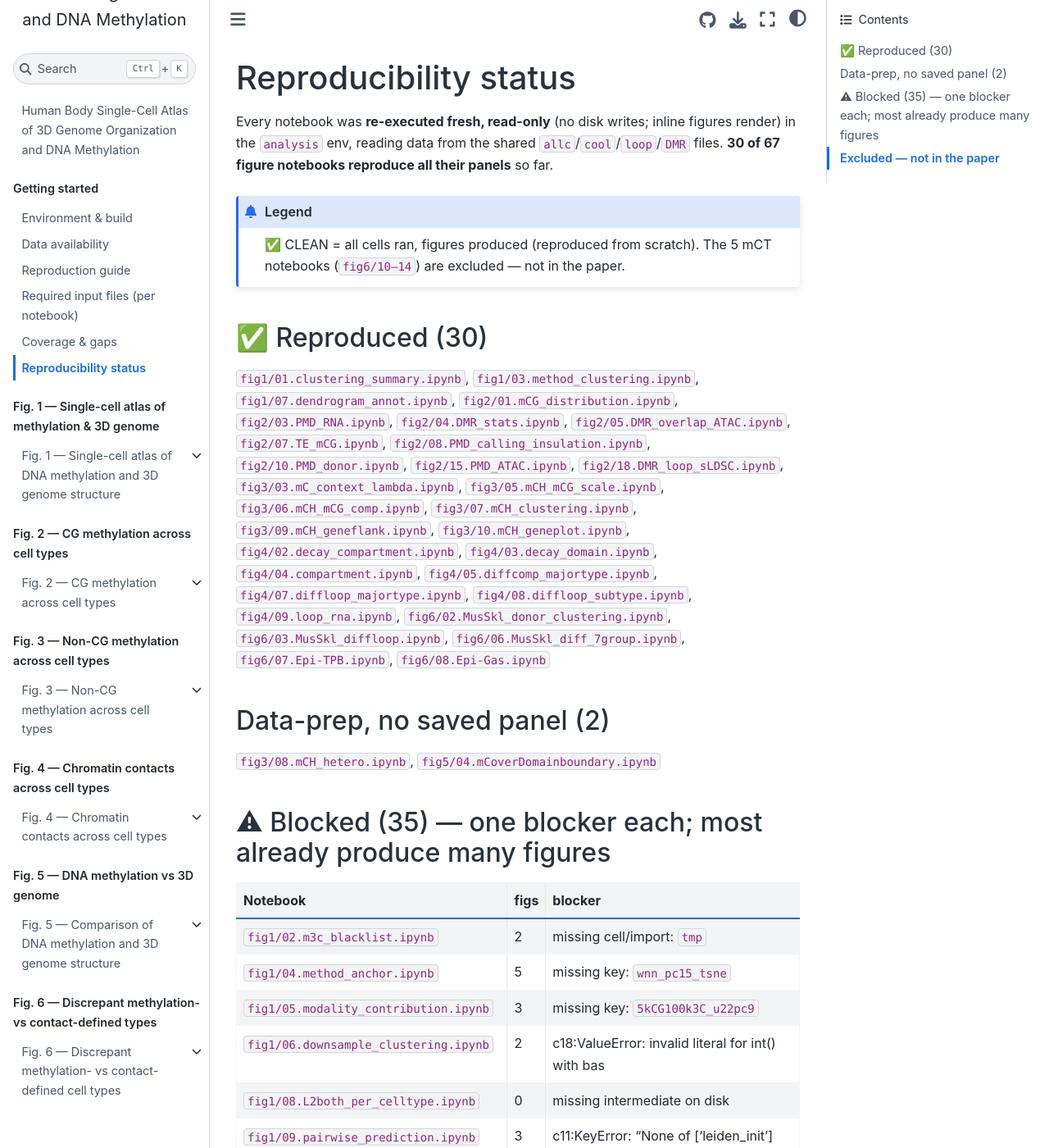
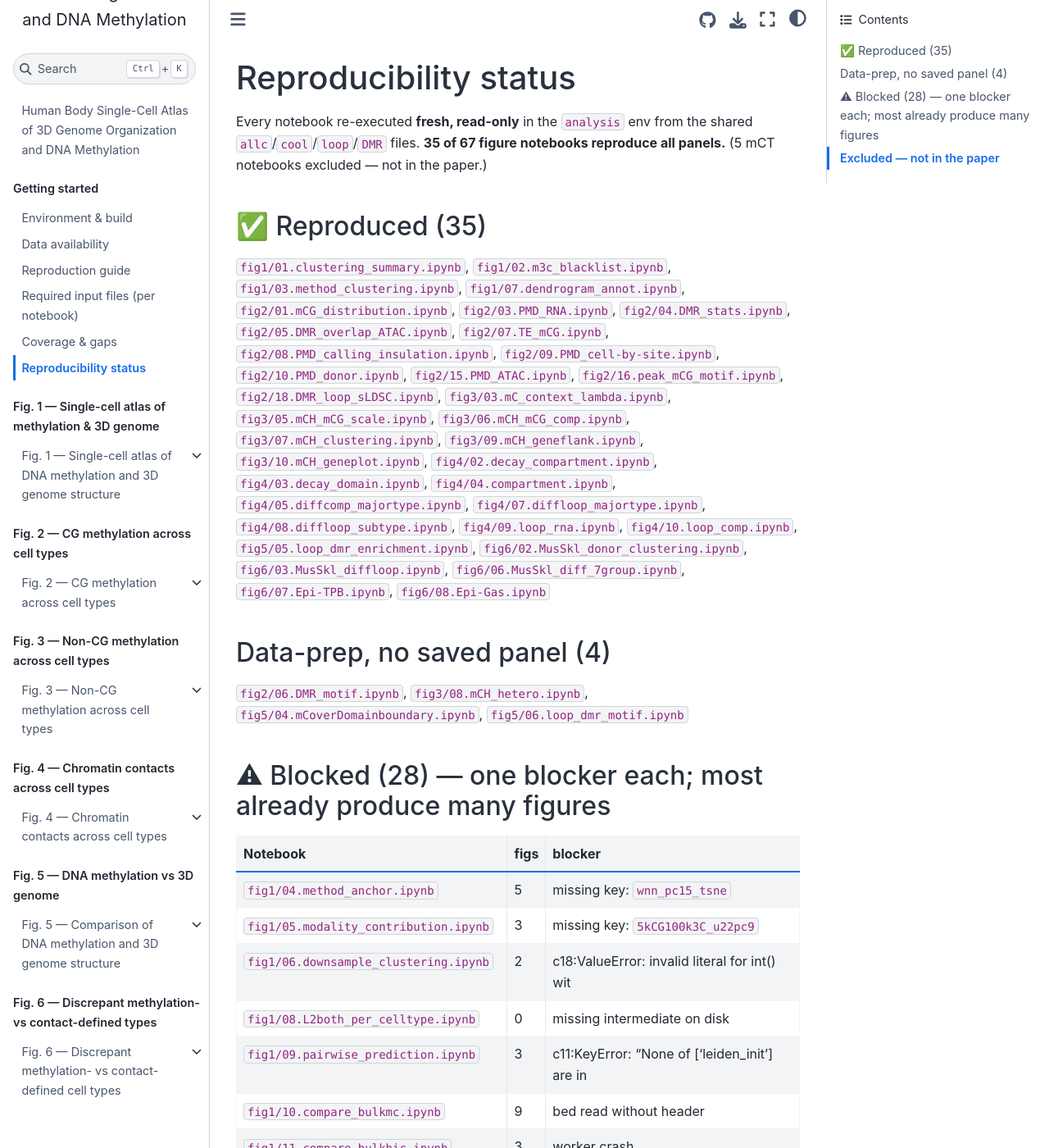
Before and after one commit to zhoujt1994/HumanCellEpigenomeAtlas, a Jupyter Book: the page built from reproducibility.md, in a window 1280 px wide and 1400 px high. Shown: the whole window at 82% size. Built offline with Jupyter Book 1.0.4 settings and Sphinx 7.4.7 and the Sphinx Book theme 1.1.4, drawn with Linux system fonts in a browser that asks for light colours; pages that are not in the unit, such as notebooks, are missing from menus; some of the changed text lies outside the part shown.

Commit message:
Reproduce 35/67: out-of-order reorder + bash-cell + import fixes
Co-Authored-By: Claude Opus 4.8 (1M context) <noreply@anthropic.com>
Claude-Session: https://claude.ai/code/session_01TxiGWAebmeD1gzf7qLoNXm

````diff
--- a/reproducibility.md
+++ b/reproducibility.md
@@ -1,57 +1,47 @@
 # Reproducibility status
 
-Every notebook was **re-executed fresh, read-only** (no disk writes; inline figures render) in the `analysis` env, reading data from the shared `allc`/`cool`/`loop`/`DMR` files. **30 of 67 figure notebooks reproduce all their panels** so far.
+Every notebook re-executed **fresh, read-only** in the `analysis` env from the shared `allc`/`cool`/`loop`/`DMR` files. **35 of 67 figure notebooks reproduce all panels.** (5 mCT notebooks excluded — not in the paper.)
 
-```{admonition} Legend
-✅ CLEAN = all cells ran, figures produced (reproduced from scratch). The 5 mCT notebooks (`fig6/10–14`) are excluded — not in the paper.
-```
+## ✅ Reproduced (35)
 
-## ✅ Reproduced (30)
+`fig1/01.clustering_summary.ipynb`, `fig1/02.m3c_blacklist.ipynb`, `fig1/03.method_clustering.ipynb`, `fig1/07.dendrogram_annot.ipynb`, `fig2/01.mCG_distribution.ipynb`, `fig2/03.PMD_RNA.ipynb`, `fig2/04.DMR_stats.ipynb`, `fig2/05.DMR_overlap_ATAC.ipynb`, `fig2/07.TE_mCG.ipynb`, `fig2/08.PMD_calling_insulation.ipynb`, `fig2/09.PMD_cell-by-site.ipynb`, `fig2/10.PMD_donor.ipynb`, `fig2/15.PMD_ATAC.ipynb`, `fig2/16.peak_mCG_motif.ipynb`, `fig2/18.DMR_loop_sLDSC.ipynb`, `fig3/03.mC_context_lambda.ipynb`, `fig3/05.mCH_mCG_scale.ipynb`, `fig3/06.mCH_mCG_comp.ipynb`, `fig3/07.mCH_clustering.ipynb`, `fig3/09.mCH_geneflank.ipynb`, `fig3/10.mCH_geneplot.ipynb`, `fig4/02.decay_compartment.ipynb`, `fig4/03.decay_domain.ipynb`, `fig4/04.compartment.ipynb`, `fig4/05.diffcomp_majortype.ipynb`, `fig4/07.diffloop_majortype.ipynb`, `fig4/08.diffloop_subtype.ipynb`, `fig4/09.loop_rna.ipynb`, `fig4/10.loop_comp.ipynb`, `fig5/05.loop_dmr_enrichment.ipynb`, `fig6/02.MusSkl_donor_clustering.ipynb`, `fig6/03.MusSkl_diffloop.ipynb`, `fig6/06.MusSkl_diff_7group.ipynb`, `fig6/07.Epi-TPB.ipynb`, `fig6/08.Epi-Gas.ipynb`
 
-`fig1/01.clustering_summary.ipynb`, `fig1/03.method_clustering.ipynb`, `fig1/07.dendrogram_annot.ipynb`, `fig2/01.mCG_distribution.ipynb`, `fig2/03.PMD_RNA.ipynb`, `fig2/04.DMR_stats.ipynb`, `fig2/05.DMR_overlap_ATAC.ipynb`, `fig2/07.TE_mCG.ipynb`, `fig2/08.PMD_calling_insulation.ipynb`, `fig2/10.PMD_donor.ipynb`, `fig2/15.PMD_ATAC.ipynb`, `fig2/18.DMR_loop_sLDSC.ipynb`, `fig3/03.mC_context_lambda.ipynb`, `fig3/05.mCH_mCG_scale.ipynb`, `fig3/06.mCH_mCG_comp.ipynb`, `fig3/07.mCH_clustering.ipynb`, `fig3/09.mCH_geneflank.ipynb`, `fig3/10.mCH_geneplot.ipynb`, `fig4/02.decay_compartment.ipynb`, `fig4/03.decay_domain.ipynb`, `fig4/04.compartment.ipynb`, `fig4/05.diffcomp_majortype.ipynb`, `fig4/07.diffloop_majortype.ipynb`, `fig4/08.diffloop_subtype.ipynb`, `fig4/09.loop_rna.ipynb`, `fig6/02.MusSkl_donor_clustering.ipynb`, `fig6/03.MusSkl_diffloop.ipynb`, `fig6/06.MusSkl_diff_7group.ipynb`, `fig6/07.Epi-TPB.ipynb`, `fig6/08.Epi-Gas.ipynb`
+## Data-prep, no saved panel (4)
 
-## Data-prep, no saved panel (2)
-`fig3/08.mCH_hetero.ipynb`, `fig5/04.mCoverDomainboundary.ipynb`
+`fig2/06.DMR_motif.ipynb`, `fig3/08.mCH_hetero.ipynb`, `fig5/04.mCoverDomainboundary.ipynb`, `fig5/06.loop_dmr_motif.ipynb`
 
-## ⚠ Blocked (35) — one blocker each; most already produce many figures
+## ⚠ Blocked (28) — one blocker each; most already produce many figures
 
 | Notebook | figs | blocker |
 |---|---|---|
-| `fig1/02.m3c_blacklist.ipynb` | 2 | missing cell/import: `tmp` |
 | `fig1/04.method_anchor.ipynb` | 5 | missing key: `wnn_pc15_tsne` |
 | `fig1/05.modality_contribution.ipynb` | 3 | missing key: `5kCG100k3C_u22pc9` |
-| `fig1/06.downsample_clustering.ipynb` | 2 | c18:ValueError: invalid literal for int() with bas |
+| `fig1/06.downsample_clustering.ipynb` | 2 | c18:ValueError: invalid literal for int() wit |
 | `fig1/08.L2both_per_celltype.ipynb` | 0 | missing intermediate on disk |
-| `fig1/09.pairwise_prediction.ipynb` | 3 | c11:KeyError: "None of ['leiden_init'] are in the  |
+| `fig1/09.pairwise_prediction.ipynb` | 3 | c11:KeyError: "None of ['leiden_init'] are in |
 | `fig1/10.compare_bulkmc.ipynb` | 9 | bed read without header |
 | `fig1/11.compare_bulkhic.ipynb` | 3 | worker crash |
 | `fig1/12.L2any_L2both_diffloop.ipynb` | 0 | missing intermediate on disk |
-| `fig2/02.PMD_hetero.ipynb` | 40 | missing cell/import: `significant_pc_test` |
-| `fig2/06.DMR_motif.ipynb` | 0 | shell/pipeline cell (not a plot) |
-| `fig2/09.PMD_cell-by-site.ipynb` | 6 | missing cell/import: `sels` |
-| `fig2/11.PMD_Hema-Tmem.ipynb` | 10 | c19:KeyError: "None of [Index(['celltype', 'batch' |
+| `fig2/02.PMD_hetero.ipynb` | 40 | missing var: `significant_pc_test` |
+| `fig2/11.PMD_Hema-Tmem.ipynb` | 10 | c19:KeyError: "None of [Index(['celltype', 'b |
 | `fig2/12.PMD_Epi-TPB.ipynb` | 24 | missing intermediate on disk |
-| `fig2/13.PMD_histone.ipynb` | 26 | c52:KeyError: "None of [Index([('t', 'i', 's', 's' |
-| `fig2/14.PMD_DMR.ipynb` | 8 | missing cell/import: `group_name` |
-| `fig2/16.peak_mCG_motif.ipynb` | 9 | shell/pipeline cell (not a plot) |
+| `fig2/13.PMD_histone.ipynb` | 26 | c53:KeyError: "None of [Index([('t', 'i', 's' |
+| `fig2/14.PMD_DMR.ipynb` | 8 | missing var: `group_name` |
 | `fig2/17.geneCG_expr_corr.ipynb` | 5 | bed read without header |
 | `fig3/01.global_mCH.ipynb` | 2 | missing intermediate on disk |
 | `fig3/02.mCH_distribution.ipynb` | 45 | palette key |
-| `fig3/04.mCH_mCG_corr.ipynb` | 9 | missing cell/import: `thres` |
-| `fig4/01.decay.ipynb` | 10 | missing cell/import: `L1colors` |
+| `fig3/04.mCH_mCG_corr.ipynb` | 9 | missing var: `thres` |
+| `fig4/01.decay.ipynb` | 11 | attribute error |
 | `fig4/06.domainloop_stats.ipynb` | 6 | missing intermediate on disk |
-| `fig4/10.loop_comp.ipynb` | 3 | missing cell/import: `sel` |
 | `fig5/01.genome_mCG_compartment.ipynb` | 7 | bed read without header |
-| `fig5/02.comp_pmd.ipynb` | 16 | missing cell/import: `mcgall` |
+| `fig5/02.comp_pmd.ipynb` | 16 | missing var: `mcgall` |
 | `fig5/03.mCoverCompboundary.ipynb` | 34 | bed read without header |
-| `fig5/05.loop_dmr_enrichment.ipynb` | 1 | shell/pipeline cell (not a plot) |
-| `fig5/06.loop_dmr_motif.ipynb` | 0 | shell/pipeline cell (not a plot) |
-| `fig5/07.L2any_L2both.ipynb` | 71 | shell/pipeline cell (not a plot) |
+| `fig5/07.L2any_L2both.ipynb` | 71 | missing intermediate on disk |
 | `fig5/08.pycistarget_loopDMR.ipynb` | ? |  |
-| `fig6/01.MusSkl_clustering.ipynb` | 3 | missing cell/import: `tmp3c` |
+| `fig6/01.MusSkl_clustering.ipynb` | 3 | missing var: `tmp3c` |
 | `fig6/04.MusSkl_diff.ipynb` | 7 | missing intermediate on disk |
-| `fig6/05.MusSkl_diff_3group.ipynb` | 43 | missing cell/import: `leg` |
-| `fig6/09.NTbSchw_clustering.ipynb` | 5 | missing cell/import: `filter_regions` |
+| `fig6/05.MusSkl_diff_3group.ipynb` | 43 | c53:ValueError: Length of values (9) does not |
+| `fig6/09.NTbSchw_clustering.ipynb` | 4 | c92:KeyError: "None of [Index(['leiden_group_ |
 
 ## Excluded — not in the paper
-`fig6/10–14` (colon/stomach mCT) — no mCT data shown in the paper.
+`fig6/10–14` (colon/stomach mCT).
````
Also changed, not shown: 12 other files.
